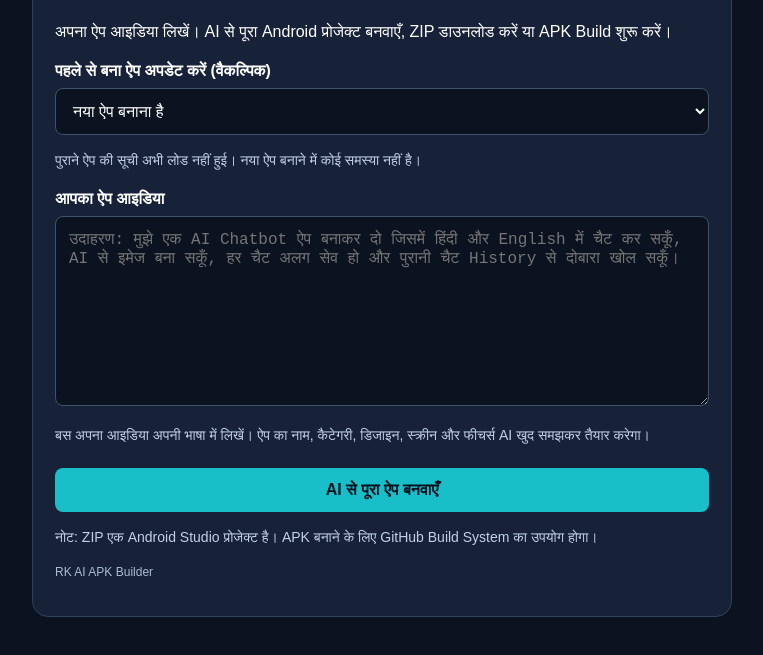
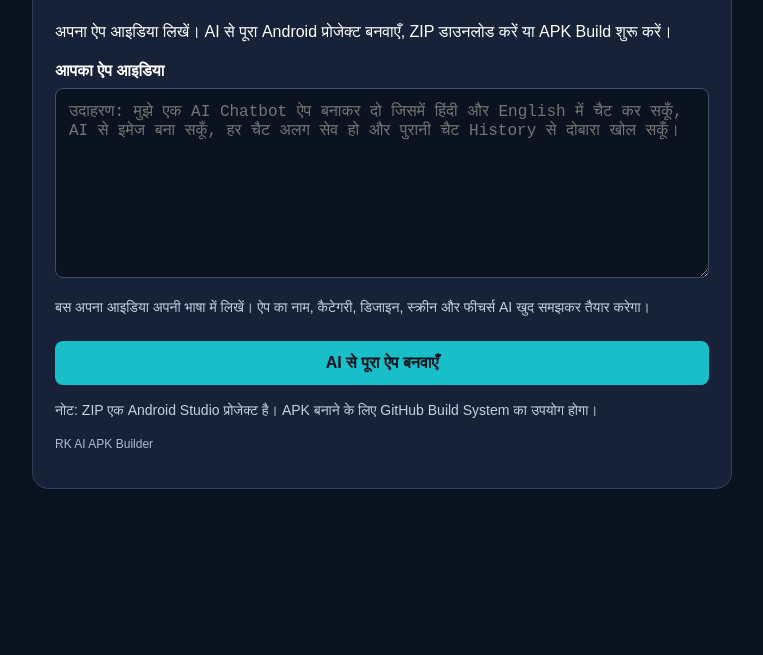
Before and after one commit to rk2512122-design/rk-ai-apk-builder, a website: page index.html in a window 1280 px wide. Shown: the part 117-772 px from the top of the page, without its empty margins (258-1021 px from the left). Drawn offline with Linux system fonts and the light colour scheme; no server answers.

Commit message:
Keep app update controls off public builder

```diff
--- a/index.html
+++ b/index.html
@@ -115,12 +115,6 @@ a{
 ZIP डाउनलोड करें या APK Build शुरू करें।
 </p>
 
-<label for="existingAppSelect">पहले से बना ऐप अपडेट करें (वैकल्पिक)</label>
-<select id="existingAppSelect">
- <option value="">नया ऐप बनाना है</option>
-</select>
-<p class="note" id="identityHint">पुराने ऐप को चुनने पर उसका package name अपने आप इस्तेमाल होगा।</p>
-
 <label for="idea">आपका ऐप आइडिया</label>
 
 <textarea
@@ -193,7 +187,6 @@ APK बनाने के लिए GitHub Build System का उपयोग
 let generatedFiles=[];
 let generatedPackageName="";
 let generatedAppName="";
-let selectedAppIdentity=null;
 let generatedText="";
 let currentBuildId="";
 let pollTimer=null;
@@ -370,7 +363,7 @@ async function generateApp(){
   const response=await fetch("/api/generate",{
    method:"POST",
    headers:{"Content-Type":"application/json"},
-   body:JSON.stringify({ idea, ...(selectedAppIdentity ? { appName:selectedAppIdentity.appName, packageName:selectedAppIdentity.packageName } : {}) })
+   body:JSON.stringify({ idea })
   });
 
   const data=await readResponse(response);
```
